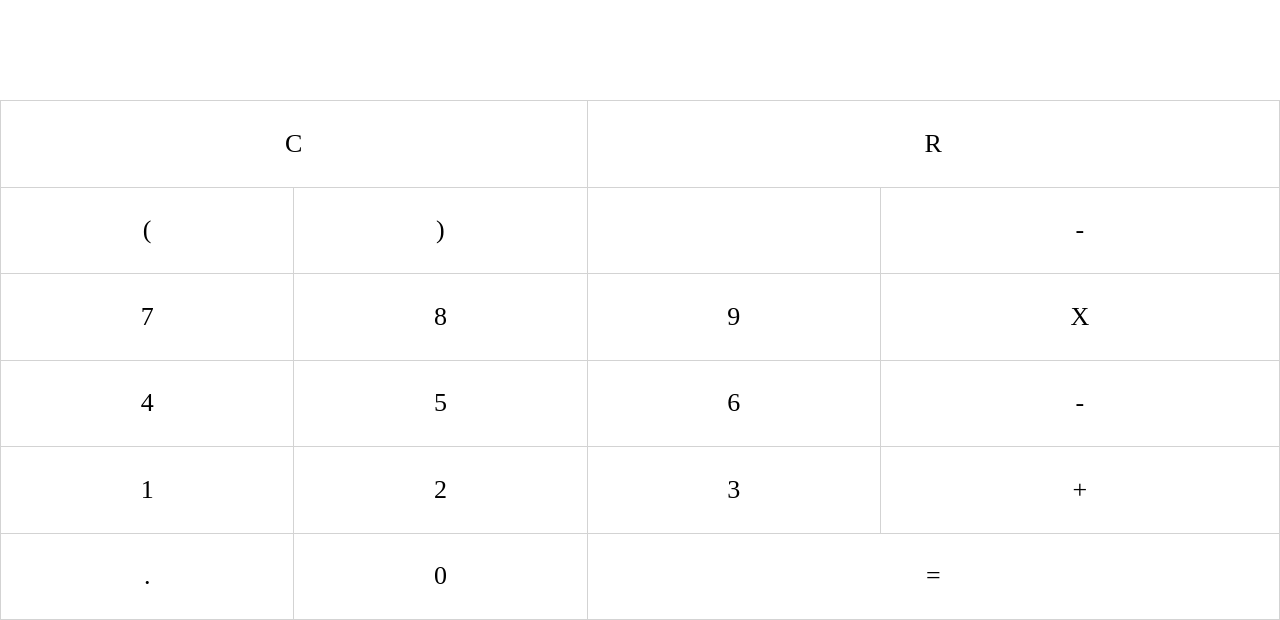
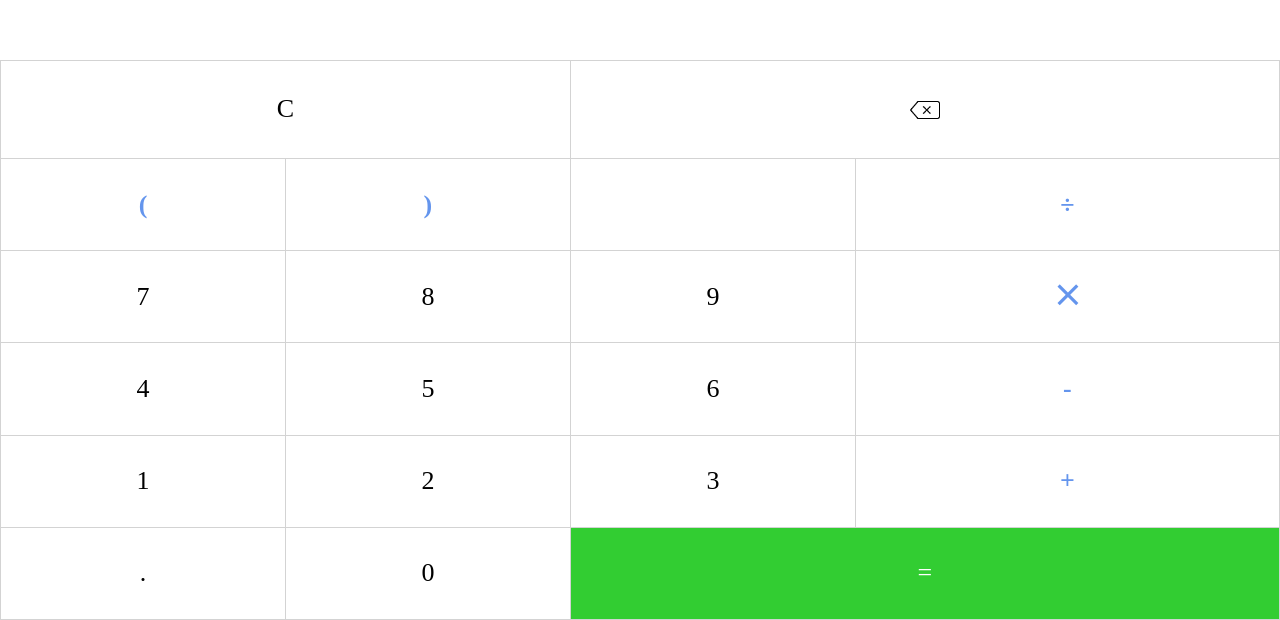
Before and after one commit to FrancoisBasset/CalculatorCordova, a Vue app: page / in a window 1280 px wide. Shown: the part 180-800 px from the top of the page. Built offline with nearby package versions, Linux system fonts and the light colour scheme.

Commit message:
Second commit

```diff
--- a/package.json
+++ b/package.json
@@ -5,6 +5,7 @@
 	"description": "A simple calculator",
 	"main": "index.js",
 	"scripts": {
+		"postinstall": "npm run build && cordova platform add android",
 		"dev": "vite",
 		"build": "vite build",
 		"preview": "vite preview",
--- a/src/assets/main.css
+++ b/src/assets/main.css
@@ -3,3 +3,13 @@ html, body, #app {
 	height: 100%;
 	user-select: none;
 }
+
+.green-button {
+	background-color: limegreen;
+	color: white;
+}
+
+.operator-button {
+	color: cornflowerblue;
+	font-weight: bold;
+}
--- /dev/null
+++ b/src/calculator.js
@@ -0,0 +1,63 @@
+export default class Calculator {
+	constructor(prompt) {
+		this.prompt = prompt;
+	}
+
+	getResult() {
+		this.eliminateParenthesis();
+
+		return this.process(this.prompt).toString();
+	}
+
+	eliminateParenthesis() {
+		for (let i = 0; i < this.prompt.length; i++) {
+			for (let j = 0; j < this.prompt.length; j++) {
+				if (this.prompt[i] === '(' && this.prompt[j] === '(') {
+					i = j;
+					continue;
+				}
+
+				if (this.prompt[i] === '(' && this.prompt[j] === ')') {
+					const sub = this.prompt.substring(i + 1, j);
+
+					const result = this.process(sub);
+
+					this.prompt = this.prompt.substring(0, i) + result + this.prompt.slice(j + 1);
+
+					i = 0;
+					j = 0;
+				}
+			}
+		}
+	}
+
+	process(sub) {
+		const operands = sub.split(/[+|\-|⨉|÷]/).map(o => parseInt(o));
+		const operators = sub.split(/[\d]+/).filter(o => o !== '');
+
+		let result = operands[0];
+
+		while (operators.length !== 0) {
+			operands.shift();
+
+			switch (operators[0]) {
+			case '+':
+				result += operands[0];
+				break;
+			case '-':
+				result -= operands[0];
+				break;
+			case '⨉':
+				result *= operands[0];
+				break;
+			case '÷':
+				result /= operands[0];
+				break;
+			}
+
+			operators.shift();
+		}
+
+		return result;
+	}
+}
--- a/src/components/KeyboardZone.vue
+++ b/src/components/KeyboardZone.vue
@@ -3,36 +3,38 @@
 		<table>
 			<tr>
 				<td colspan="2" @click="$emit('keyboard-click', 'C')">C</td>
-				<td colspan="2" @click="$emit('keyboard-click', 'R')">R</td>
+				<td colspan="2" @click="$emit('keyboard-click', 'R')">
+					<img src="../assets/backspace.png" width="30" style="vertical-align: middle;" />
+				</td>
 			</tr>
 			<tr>
-				<td colspan="1.5" @click="$emit('keyboard-click', '(')">(</td>
-				<td colspan="1.5" @click="$emit('keyboard-click', ')')">)</td>
+				<td colspan="1.5" @click="$emit('keyboard-click', '(')" class="operator-button">(</td>
+				<td colspan="1.5" @click="$emit('keyboard-click', ')')" class="operator-button">)</td>
 				<td></td>
-				<td @click="$emit('keyboard-click', '-')">-</td>
+				<td @click="$emit('keyboard-click', '÷')" class="operator-button">÷</td>
 			</tr>
 			<tr>
 				<td @click="$emit('keyboard-click', '7')">7</td>
 				<td @click="$emit('keyboard-click', '8')">8</td>
 				<td @click="$emit('keyboard-click', '9')">9</td>
-				<td @click="$emit('keyboard-click', 'X')">X</td>
+				<td @click="$emit('keyboard-click', '⨉')" class="operator-button">⨉</td>
 			</tr>
 			<tr>
 				<td @click="$emit('keyboard-click', '4')">4</td>
 				<td @click="$emit('keyboard-click', '5')">5</td>
 				<td @click="$emit('keyboard-click', '6')">6</td>
-				<td @click="$emit('keyboard-click', '-')">-</td>
+				<td @click="$emit('keyboard-click', '-')" class="operator-button">-</td>
 			</tr>
 			<tr>
 				<td @click="$emit('keyboard-click', '1')">1</td>
 				<td @click="$emit('keyboard-click', '2')">2</td>
 				<td @click="$emit('keyboard-click', '3')">3</td>
-				<td @click="$emit('keyboard-click', '+')">+</td>
+				<td @click="$emit('keyboard-click', '+')" class="operator-button">+</td>
 			</tr>
 			<tr>
 				<td @click="$emit('keyboard-click', '.')">.</td>
 				<td @click="$emit('keyboard-click', '0')">0</td>
-				<td @click="$emit('keyboard-click', '=')" colspan="2">=</td>
+				<td @click="$emit('keyboard-click', '=')" class="green-button" colspan="2">=</td>
 			</tr>
 		</table>
 	</div>
--- a/src/stores/calculator.js
+++ /dev/null
@@ -1,14 +0,0 @@
-import { defineStore } from 'pinia';
-
-export default defineStore('calculator', {
-	state: () => {
-		return {
-			prompt: ''
-		};
-	},
-	actions: {
-		show() {
-			alert();
-		}
-	}
-});
--- a/src/views/CalculatorView.vue
+++ b/src/views/CalculatorView.vue
@@ -7,18 +7,18 @@
 
 <style scoped>
 #prompt-zone {
-	height: 35%;
+	height: 30%;
 }
 
 #keyboard-zone {
-	height: 65%;
+	height: 70%;
 }
 </style>
 
 <script>
 import PromptZone from '../components/PromptZone.vue';
 import KeyboardZone from '../components/KeyboardZone.vue';
-import useCalculatorStore from '../stores/calculator';
+import Calculator from '../calculator';
 
 export default {
 	components: {
@@ -27,12 +27,23 @@ export default {
 	},
 	data() {
 		return {
-			calculator: useCalculatorStore(),
 			prompt: ''
 		};
 	},
+	computed: {
+		lastChar() {
+			if (this.prompt.length === 0) {
+				return null;
+			}
+
+			return this.prompt[this.prompt.length - 1];
+		}
+	},
 	methods: {
 		onKeyboardClick(c) {
+			const calculator = new Calculator(this.prompt);
+			let canWrite = false;
+
 			switch (c) {
 			case 'C':
 				this.prompt = '';
@@ -40,7 +51,34 @@ export default {
 			case 'R':
 				this.prompt = this.prompt.slice(0, this.prompt.length - 1);
 				break;
+			case '(':
+				canWrite = this.lastChar === null;
+				canWrite ||= '(+-⨉÷'.includes(this.lastChar);
+				break;
+			case ')':
+				canWrite = this.lastChar !== null;
+				canWrite &&= (!isNaN(this.lastChar) || this.lastChar === ')');
+				canWrite &&= this.prompt.includes('(');
+				break;
+			case '+':
+			case '-':
+			case '⨉':
+			case '÷':
+				canWrite = this.lastChar === ')';
+				canWrite ||= (this.lastChar !== null && !isNaN(this.lastChar));
+				break;
+			case '.':
+				canWrite = this.lastChar !== null;
+				canWrite &&= !isNaN(this.lastChar);
+				break;
+			case '=':
+				this.prompt = calculator.getResult();
+				break;
 			default:
+				canWrite = this.lastChar !== ')';
+			}
+
+			if (canWrite) {
 				this.prompt += c;
 			}
 		}
```
Also changed, not shown: src/assets/backspace.png (added). Lines whose indentation alone changed are shown as unchanged.
